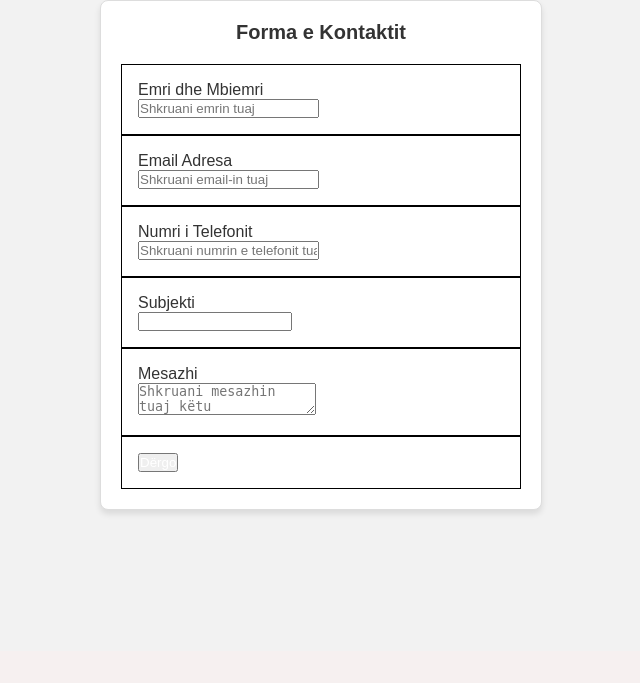
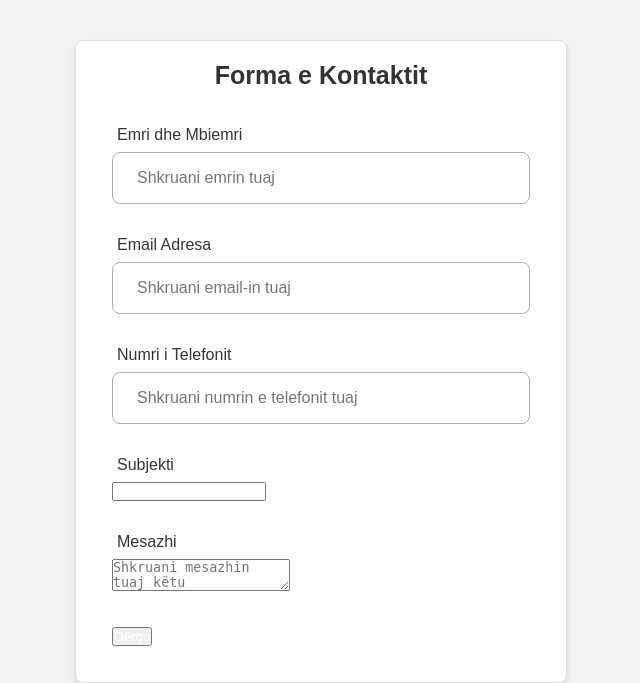
Before and after one commit to LeonBUBT/Projekti, a PHP site: page /Kontakt.html in a window 1280 px wide. Shown: the part 149-832 px from the top of the page, without its empty margins (319-959 px from the left). Before the commit the page ends 664 px from the top, so only its background shows below. Run offline with PHP 8.4, Linux system fonts and the light colour scheme.

Commit message:
fixing input fields

```diff
--- a/CSS/kontakt.css
+++ b/CSS/kontakt.css
@@ -70,6 +70,7 @@ body {
 .form-wrapper{
     display: flex;
     justify-content: center ;
+    margin-top: 5vh;
 }
 
 .contact-form {
@@ -81,23 +82,36 @@ body {
     border-radius: 8px;
     padding: 20px;
     width: 100%;
-    max-width: 400px;
+    max-width: 450px;
     box-shadow: 0 4px 6px rgba(0, 0, 0, 0.1);
 }
 
-.contact-form h2 {
+.contact-form h1 {
     margin-bottom: 20px;
-    font-size: 20px;
+    font-size: 25px;
     color: #333;
     text-align: center;
+}
+
+.form-group{
+    padding: 2vh;
 }
 
 .form-group label{
     color: #333;
     display: block;
+    margin-bottom: 1vh;
+    padding-left: 5px;
 }
 
-.form-group{
-    padding: 2vh;
-    border: 1px solid black;
+.form-group input {
+    width: 100%;
+    box-sizing: border-box;
+    font-size: 16px;
+
+    padding: 2vh 3vh;
+    border-radius: 1vh;
+    border: 1px solid #afafaf;
 }
+
+/* select and textare */
--- a/Kontakt.html
+++ b/Kontakt.html
@@ -45,7 +45,7 @@
 
     <div class="form-wrapper">
         <div class="contact-form">
-            <h2>Forma e Kontaktit</h2>
+            <h1>Forma e Kontaktit</h1>
             <form action="#" method="POST">
                 <div class="form-group">
                     <label for="emri">Emri dhe Mbiemri</label>
```
